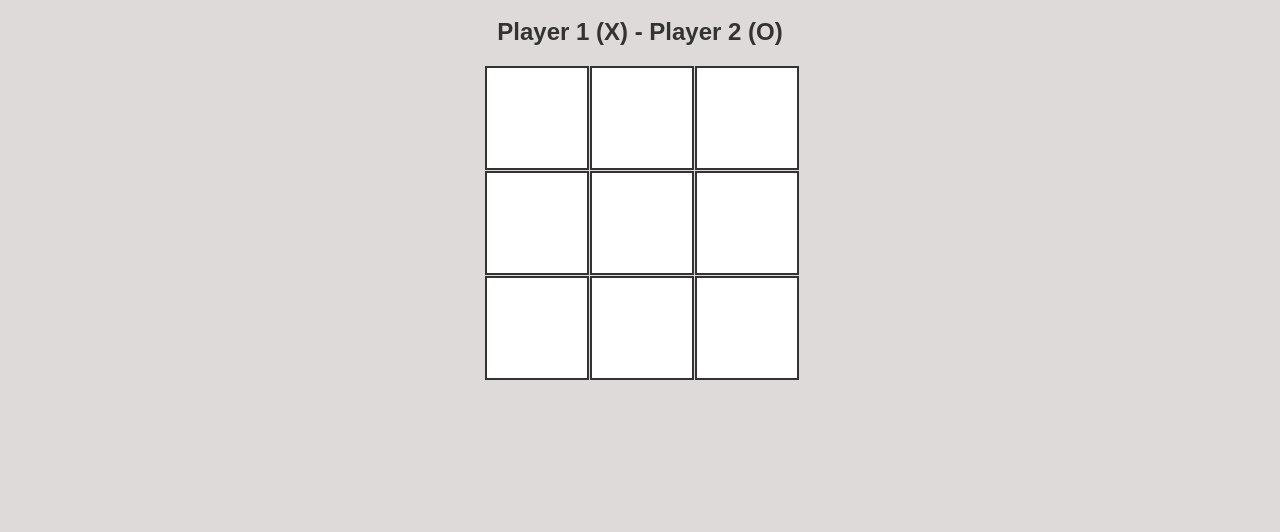
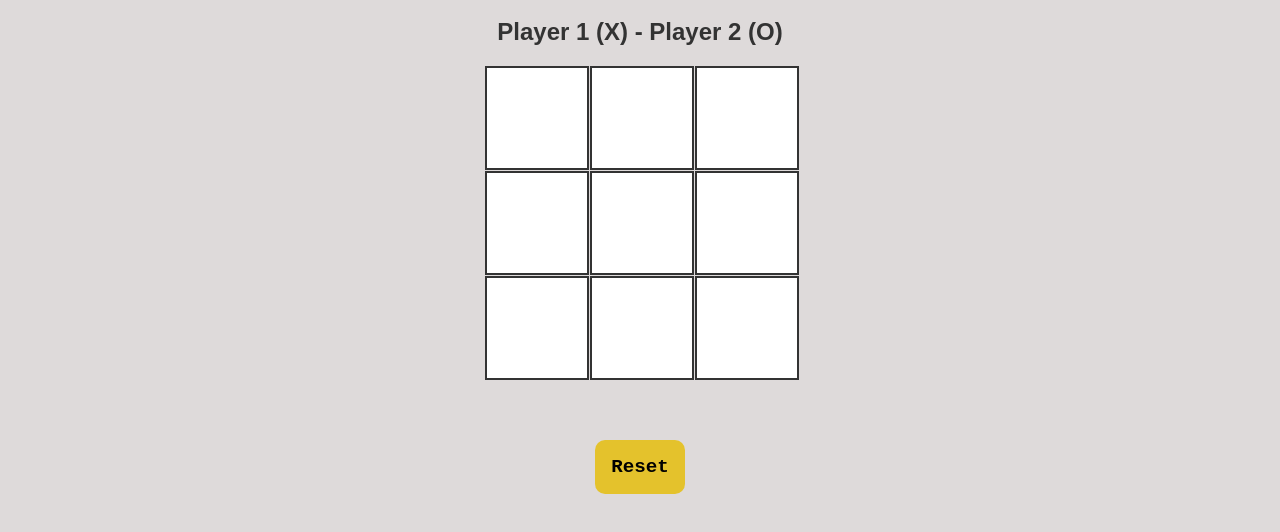
Before and after one commit to Lil-Code30/Tic-Tac-Toe_Game, a plain HTML site: page index.html in a window 1280 px wide. Shown: the part 104-636 px from the top of the page. Drawn offline with Linux system fonts and the light colour scheme.

Commit message:
added the reset button

```diff
--- a/app.js
+++ b/app.js
@@ -14,6 +14,9 @@ const playerTwo = {
 const gameboard = document.getElementsByClassName("grid");
 
 const children = document.getElementsByClassName("cell");
+
+// reset button
+const resetButton = document.getElementById("resetButton");
 
 // for(let i; i < 9;i++){
 //     gameboard[i] = children[i];
@@ -145,3 +148,11 @@ for(let i=0; i < 9; i++){
      });
 
 }
+
+// réinitialisation du jeu
+resetButton.addEventListener('click', () =>{
+    for(let k=0 ; k<9; k++){
+        children[k].innerHTML = '';
+        output.textContent = "";
+    }
+})
--- a/index.html
+++ b/index.html
@@ -24,6 +24,7 @@
     </div>
 
     <div class="output"></div>
+    <button id="resetButton">Reset</button>
     <script src="app.js"></script>
 </body>
 </html>
--- a/style.css
+++ b/style.css
@@ -46,3 +46,18 @@ h2{
     font-size: 1.2rem;
     font-weight: bold;
 }
+#resetButton{
+    margin-top: 2rem;
+    padding: 1rem;
+    font-family: 'Courier New', Courier, monospace;
+    font-size: 1.2rem;
+    font-weight: bold;
+    background-color: rgba(230, 191, 14, 0.848);
+    border: none;
+    border-radius: 10px;
+    transition: all 0.3s ease-in-out;
+}
+#resetButton:hover{
+    cursor: pointer;
+    transform: scale(1.1);
+}
```
